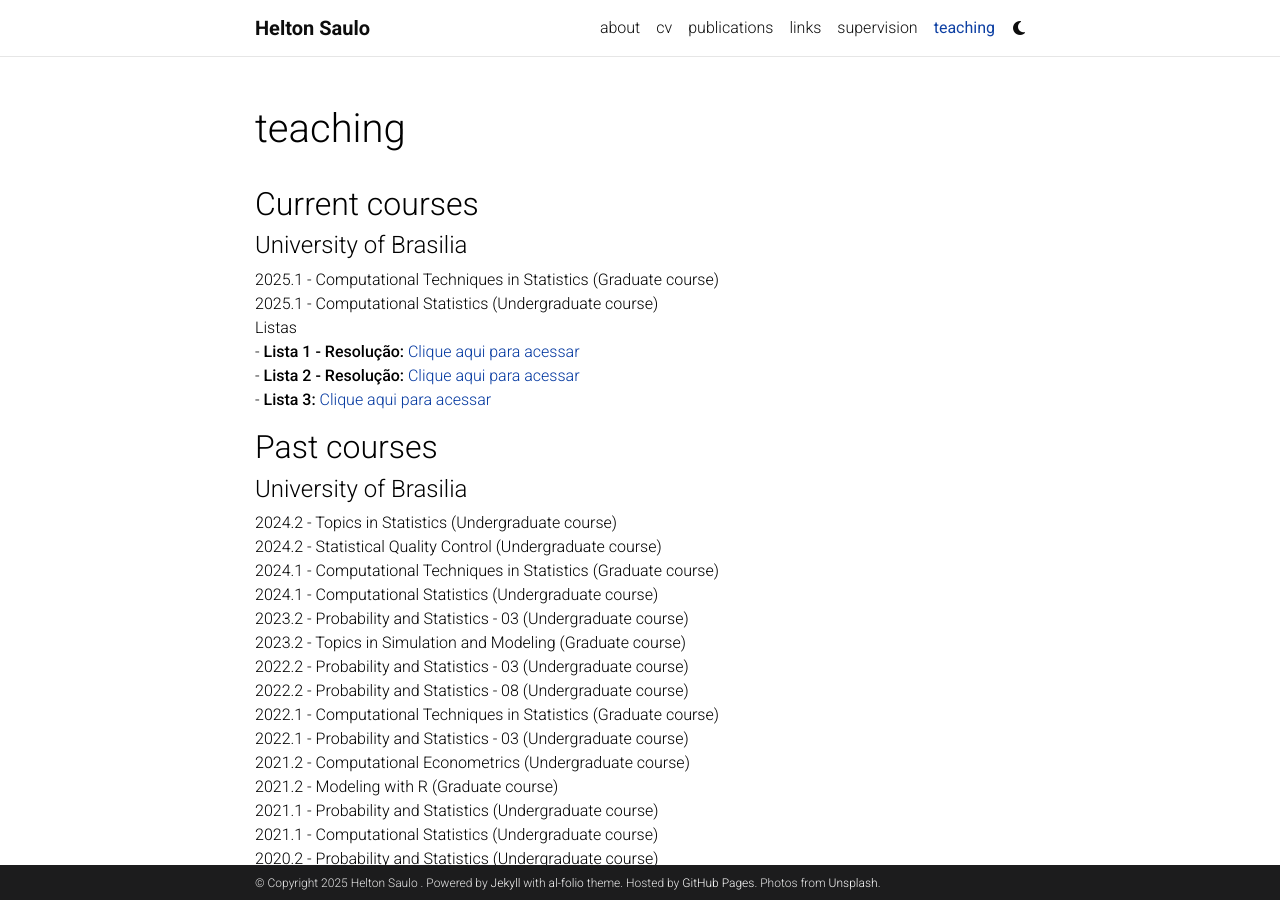
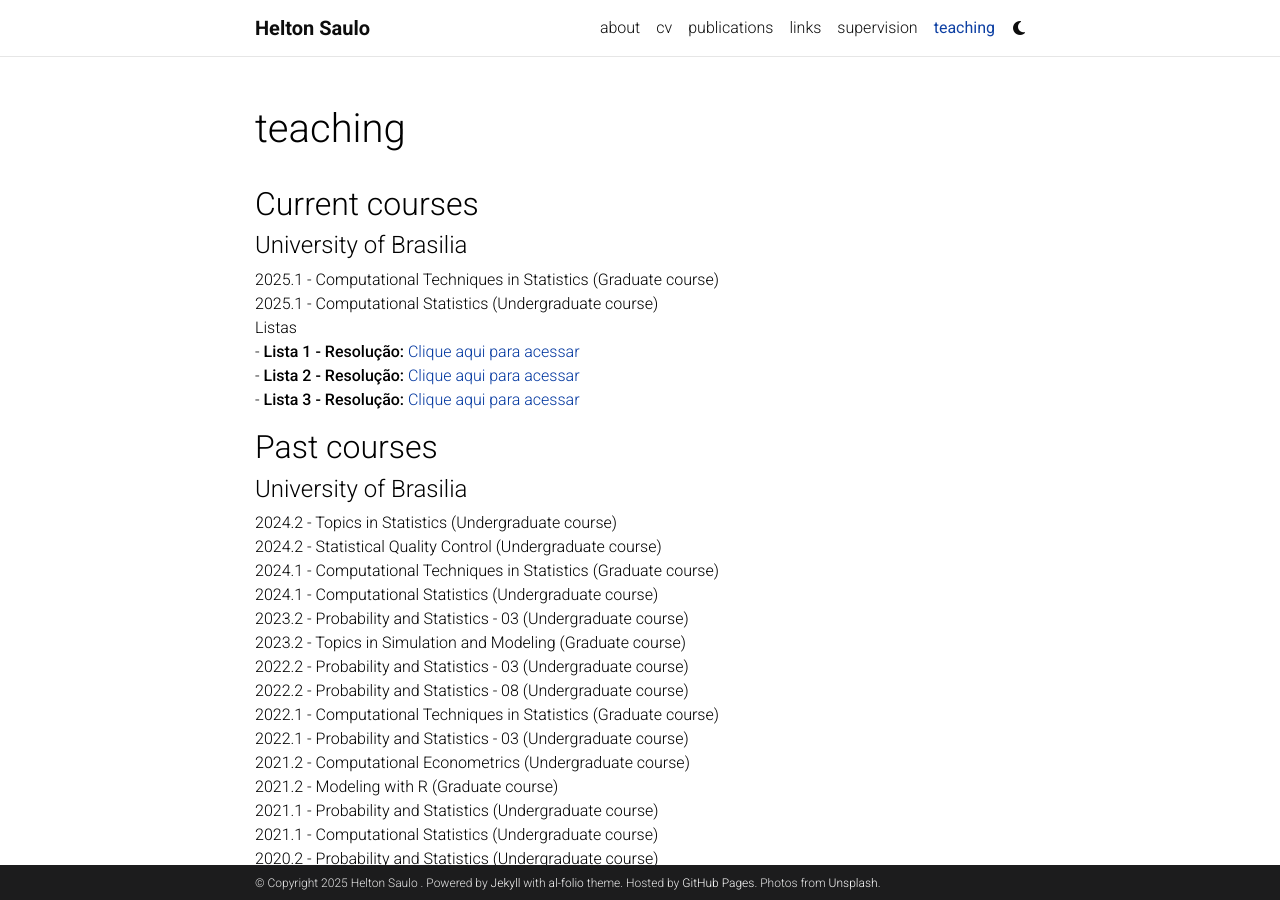
Before and after one commit to heltonsaulo/heltonsaulo.github.io, a Jekyll site: the page built from _pages/teaching.md, in a window 1280 px wide and 900 px high. Built offline with Jekyll 4.4.1, drawn with Linux system fonts in a browser that asks for light colours; comment, search, counter and statistics services are not loaded; a style sheet for code colours, icons or effects is not loaded.

Commit message:
Update teaching.md

```diff
--- a/_pages/teaching.md
+++ b/_pages/teaching.md
@@ -18,7 +18,7 @@
          Listas\
          - **Lista 1 - Resolução:** [Clique aqui para acessar](https://drive.google.com/file/d/1aRDyIcKUr9wDTLEh9E-MmxuKQNFaQNtF/view?usp=sharing) \
          - **Lista 2 - Resolução:** [Clique aqui para acessar](https://drive.google.com/file/d/1jRQcWsuw2apoR22PD5MHXcP0ezmT78gd/view?usp=drive_link) \
-         - **Lista 3:** [Clique aqui para acessar](https://drive.google.com/file/d/1BsV6d5TrRY3NENX3C8qtr35aMF9e7aJQ/view?usp=sharing)
+         - **Lista 3 - Resolução:** [Clique aqui para acessar](https://drive.google.com/file/d/1BsV6d5TrRY3NENX3C8qtr35aMF9e7aJQ/view?usp=sharing)
 ## Past courses
 
 #### University of Brasilia
```
